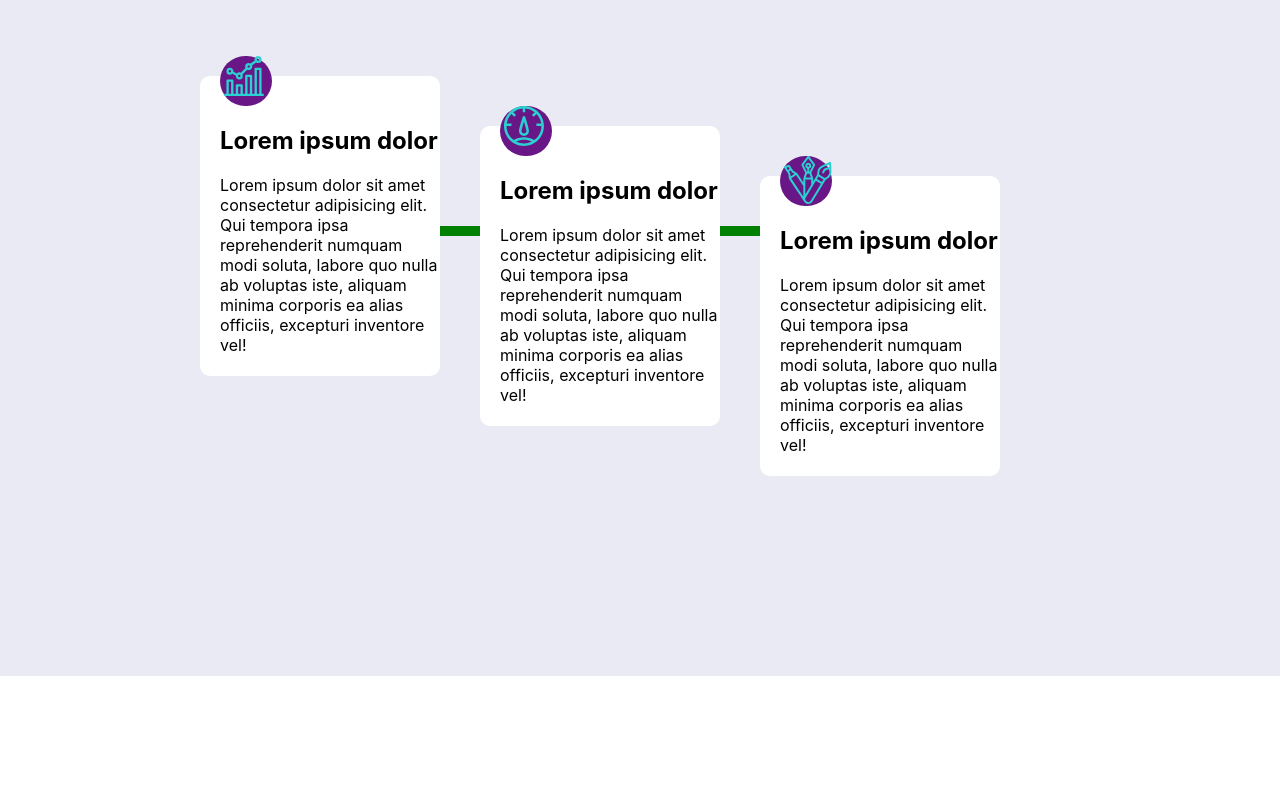
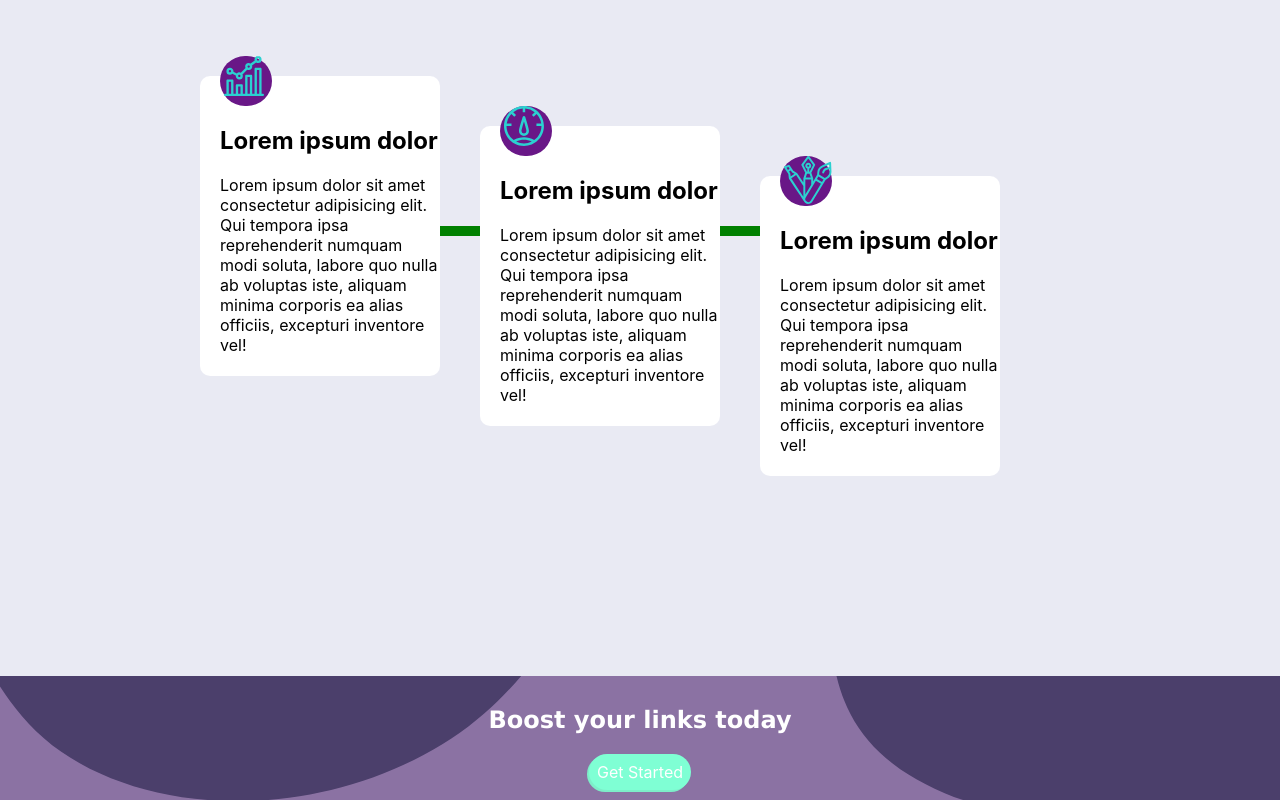
Before and after one commit to Brian-Machiestay/url-shortening, a React (Create React App) app in the folder client-side/: page / in a window 1280 px wide. Shown: the part 1078-1878 px from the top of the page. Before the commit the page ends 1754 px from the top, so only its background shows below. Built offline with nearby package versions, Linux system fonts and the light colour scheme; the HTML template or start-up script is replaced by a standard one.

Commit message:
create and style the boost component

```diff
--- a/client-side/src/App.js
+++ b/client-side/src/App.js
@@ -3,6 +3,7 @@ import './App.css';
 import HeaderComponent from './components/header';
 import Jumbotron from './components/jumbotron';
 import StatSection from './components/statisticSection';
+import Boost from './components/boost';
 
 
 function App() {
@@ -11,6 +12,7 @@ function App() {
      <HeaderComponent />
      <Jumbotron />
      <StatSection />
+     <Boost />
     </>
   );
 }
--- a/client-side/src/assets/styles/main.css
+++ b/client-side/src/assets/styles/main.css
@@ -47,7 +47,7 @@
 
 .stats .shortenDiv {
     width: 60%;
-    background-image: url('../images/bg-boost-desktop.svg');
+    background-image: url('../images/bg-shorten-desktop.svg');
     background-color: rgb(139, 114, 163);
     height: 80px;
     padding: auto;
@@ -125,3 +125,20 @@
 .custom {
     margin-top: 50px;
 }
+
+
+/* styles for the boost component */
+
+.boost {
+    padding: 10px;
+    display: flex;
+    flex-direction: column;
+    align-items: center;
+    background-image: url('../images/bg-boost-desktop.svg');
+    background-color: rgb(139, 114, 163);
+}
+
+.boost h2 {
+    font-family: Verdana, Geneva, Tahoma, sans-serif;
+    color: white;
+}
--- /dev/null
+++ b/client-side/src/components/boost.jsx
@@ -0,0 +1,13 @@
+import React from "react"
+import GetStarted from "./getStarted";
+
+const Boost = () => {
+    return (
+        <div className="boost">
+            <h2>Boost your links today</h2>
+            <GetStarted text="Get Started"/>
+        </div>
+    )
+}
+
+export default Boost;
```
